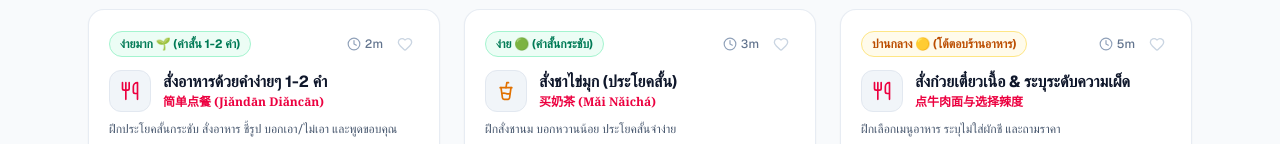
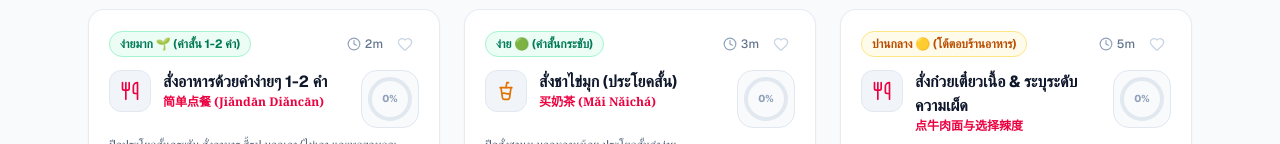
Before and after one commit to lordgift/chinese-talk-master, a Next.js app: page / in a window 1280 px wide. Shown: the part 808-952 px from the top of the page. Built offline with nearby package versions, Linux system fonts and the light colour scheme; no server answers.

Commit message:
feat: add ScorePieChart component to ScenarioCard and update progress status display

```diff
--- a/src/components/ScenarioCard.tsx
+++ b/src/components/ScenarioCard.tsx
@@ -4,6 +4,7 @@ import { useRouter } from 'next/navigation';
 import { Scenario } from '@/lib/pinyinUtils';
 import { Clock, MapPin, ChevronRight, CupSoda, Compass, Car, Hotel, Soup, Utensils, User, CheckCircle2, Heart } from 'lucide-react';
 import { useAuth } from '@/context/AuthContext';
+import { ScorePieChart } from './ScorePieChart';
 
 interface ScenarioCardProps {
   scenario: Scenario;
@@ -76,7 +77,7 @@ export function ScenarioCard({ scenario }: ScenarioCardProps) {
             {progress && (
               <span className="inline-flex items-center gap-1 text-[11px] font-bold px-2 py-0.5 rounded-full bg-emerald-50 text-emerald-700 border border-emerald-200 shadow-2xs">
                 <CheckCircle2 className="w-3 h-3 text-emerald-600" />
-                <span>สูงสุด {progress.bestScore}%</span>
+                <span>ผ่านแล้ว</span>
               </span>
             )}
           </div>
@@ -104,8 +105,9 @@ export function ScenarioCard({ scenario }: ScenarioCardProps) {
           </div>
         </div>
 
-        {/* Icon & Title */}
-        <div className="flex items-start gap-3 my-2">
+        {/* Icon, Title & Score Pie Chart */}
+        <div className="flex items-start justify-between gap-3 my-2">
+          <div className="flex items-start gap-3">
             <div className="p-2.5 rounded-xl bg-slate-100 border border-slate-200 group-hover:scale-105 transition-transform shrink-0">
               {renderIcon(scenario.icon)}
             </div>
@@ -114,6 +116,12 @@ export function ScenarioCard({ scenario }: ScenarioCardProps) {
                 {scenario.title}
               </h3>
               <p className="text-xs text-rose-600 font-serif font-semibold">{scenario.titleZh}</p>
+            </div>
+          </div>
+
+          {/* Mini Pie Chart for Score */}
+          <div className="shrink-0">
+            <ScorePieChart score={progress ? progress.bestScore : 0} />
           </div>
         </div>
 
--- /dev/null
+++ b/src/components/ScorePieChart.tsx
@@ -0,0 +1,79 @@
+'use client';
+
+import React from 'react';
+
+interface ScorePieChartProps {
+  score: number; // 0 - 100
+  size?: number; // width & height in px, default 42
+  strokeWidth?: number; // stroke thickness, default 4
+}
+
+export function ScorePieChart({ score = 0, size = 44, strokeWidth = 4 }: ScorePieChartProps) {
+  const clampedScore = Math.min(100, Math.max(0, Math.round(score)));
+  const radius = (size - strokeWidth) / 2;
+  const circumference = 2 * Math.PI * radius;
+  const strokeDashoffset = circumference - (clampedScore / 100) * circumference;
+
+  // Determine color scheme based on score
+  let strokeColor = '#94a3b8'; // slate-400 (0% / unstudied)
+  let textColor = 'text-slate-400';
+  let bgColor = 'bg-slate-50 border-slate-200';
+
+  if (clampedScore >= 80) {
+    strokeColor = '#10b981'; // emerald-500
+    textColor = 'text-emerald-700';
+    bgColor = 'bg-emerald-50/70 border-emerald-200';
+  } else if (clampedScore >= 60) {
+    strokeColor = '#f59e0b'; // amber-500
+    textColor = 'text-amber-700';
+    bgColor = 'bg-amber-50/70 border-amber-200';
+  } else if (clampedScore > 0) {
+    strokeColor = '#f43f5e'; // rose-500
+    textColor = 'text-rose-700';
+    bgColor = 'bg-rose-50/70 border-rose-200';
+  }
+
+  return (
+    <div
+      className={`relative inline-flex items-center justify-center rounded-2xl p-1.5 border transition-all ${bgColor}`}
+      title={clampedScore > 0 ? `คะแนนสูงสุด: ${clampedScore}%` : 'ยังไม่ได้เริ่มเรียน'}
+    >
+      <div className="relative" style={{ width: size, height: size }}>
+        <svg width={size} height={size} className="rotate-[-90deg]">
+          {/* Background circle track */}
+          <circle
+            cx={size / 2}
+            cy={size / 2}
+            r={radius}
+            stroke="#e2e8f0"
+            strokeWidth={strokeWidth}
+            fill="transparent"
+          />
+
+          {/* Progress circle arc */}
+          {clampedScore > 0 && (
+            <circle
+              cx={size / 2}
+              cy={size / 2}
+              r={radius}
+              stroke={strokeColor}
+              strokeWidth={strokeWidth}
+              strokeDasharray={circumference}
+              strokeDashoffset={strokeDashoffset}
+              strokeLinecap="round"
+              fill="transparent"
+              className="transition-all duration-700 ease-out"
+            />
+          )}
+        </svg>
+
+        {/* Center Percentage Label */}
+        <div className="absolute inset-0 flex items-center justify-center text-center">
+          <span className={`font-extrabold text-[10px] leading-none ${textColor}`}>
+            {clampedScore > 0 ? `${clampedScore}%` : '0%'}
+          </span>
+        </div>
+      </div>
+    </div>
+  );
+}
```
Lines whose indentation alone changed are shown as unchanged.
